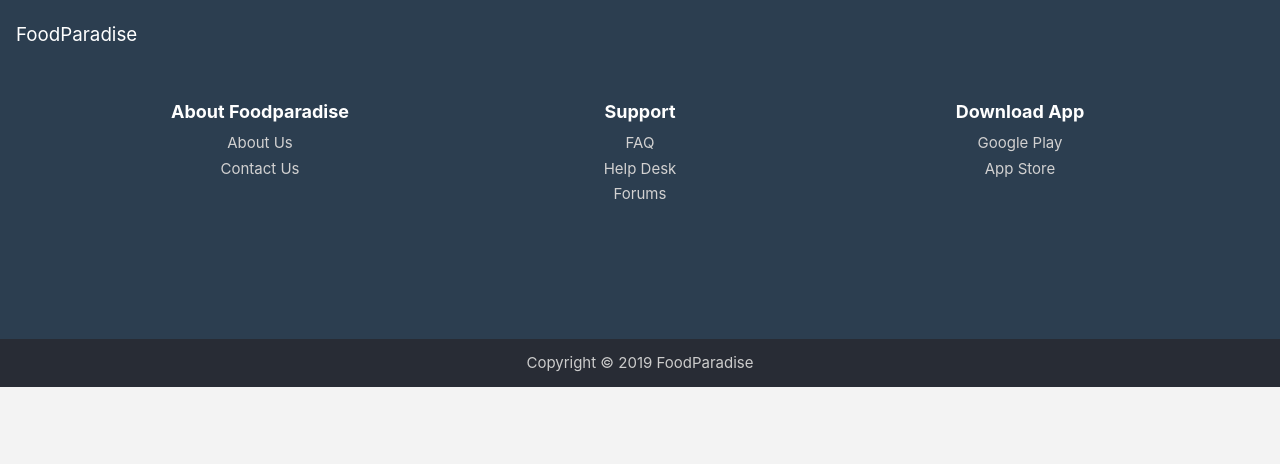
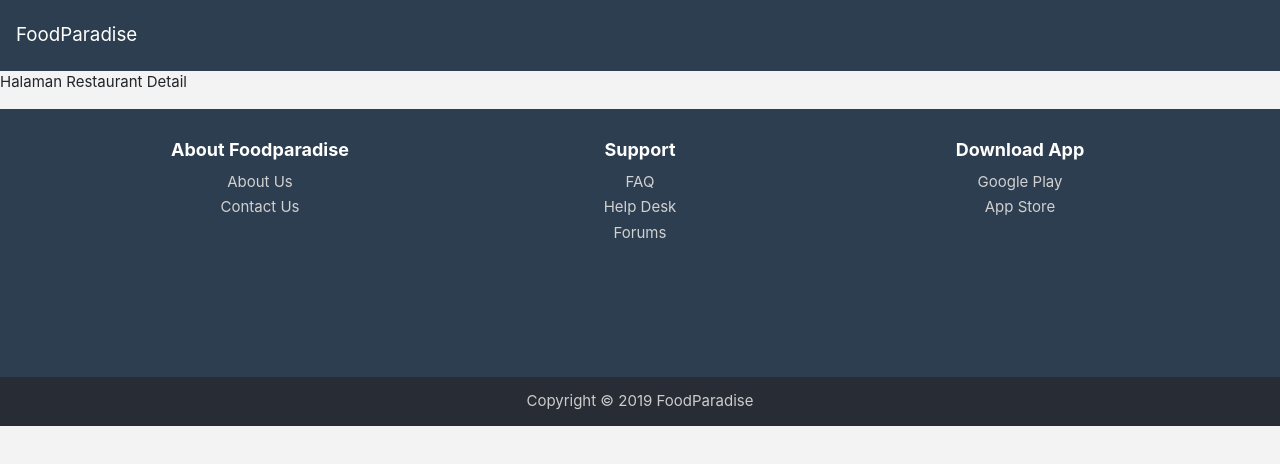
Before and after one commit to yoga1234/foodparadise, a React (Create React App) app: page /restaurant/18875696 in a window 1280 px wide. Shown: the top 464 px of the page. Built offline with nearby package versions, Linux system fonts and the light colour scheme; no server answers; some icons are missing.

Commit message:
adding restaurant detail page

```diff
--- a/src/App.js
+++ b/src/App.js
@@ -5,6 +5,7 @@ import Navbar from './components/Navbar'
 import Footer from './components/Footer/Footer'
 import Home from './pages/Home'
 import City from './pages/City'
+import RestaurantDetail from './pages/RestaurantDetail'
 
 class App extends Component {
   render() {
@@ -13,6 +14,7 @@ class App extends Component {
         <Navbar />
         <Route path="/" exact component={Home}></Route>
         <Route path="/city/:city_id" component={City}></Route>
+        <Route path="/restaurant/:restaurant_id" component={RestaurantDetail}></Route>
         <Footer />
       </Router>
     );
--- /dev/null
+++ b/src/pages/RestaurantDetail.js
@@ -0,0 +1,13 @@
+import React, { Component } from 'react'
+
+class RestaurantDetail extends Component {
+  render() {
+    return(
+      <>
+        <p>Halaman Restaurant Detail</p>
+      </>
+    )
+  }
+}
+
+export default RestaurantDetail
```
Also changed, not shown: 1 other file (tests, documents, lock files or other folders).
